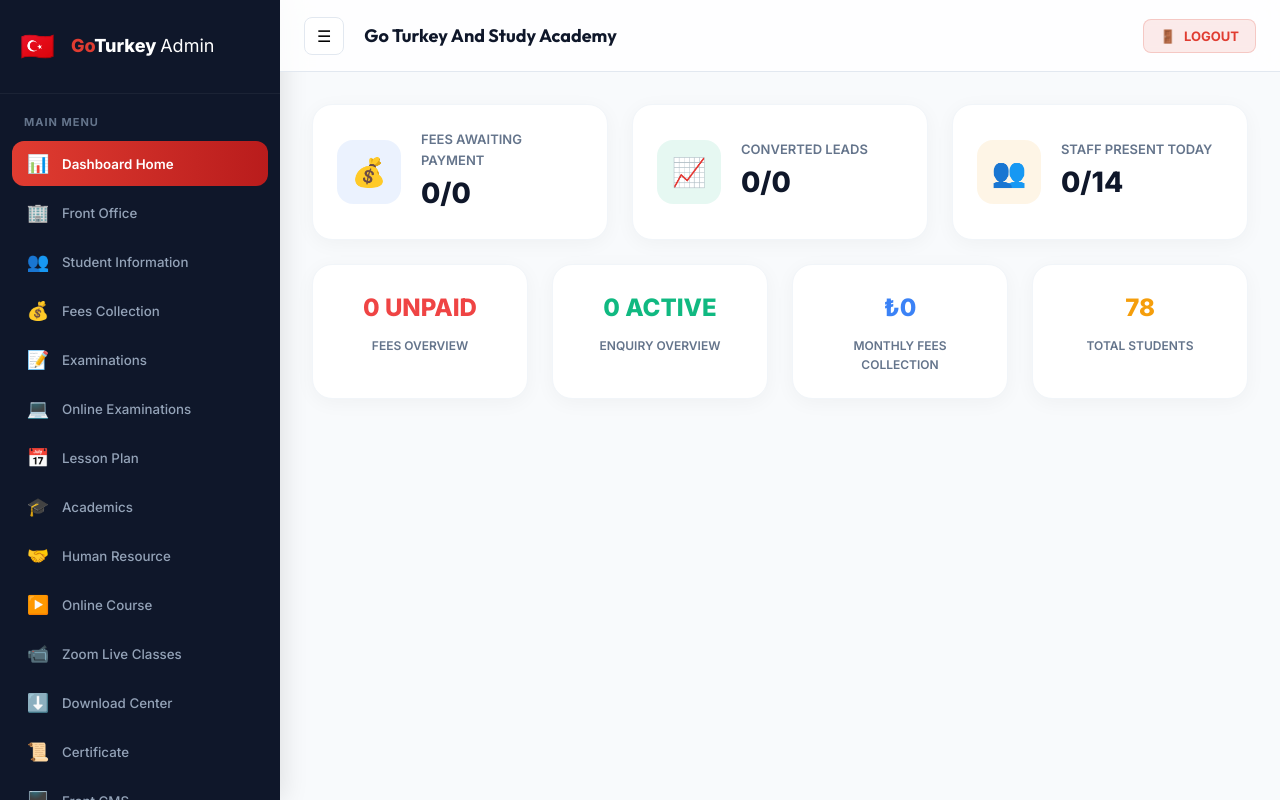
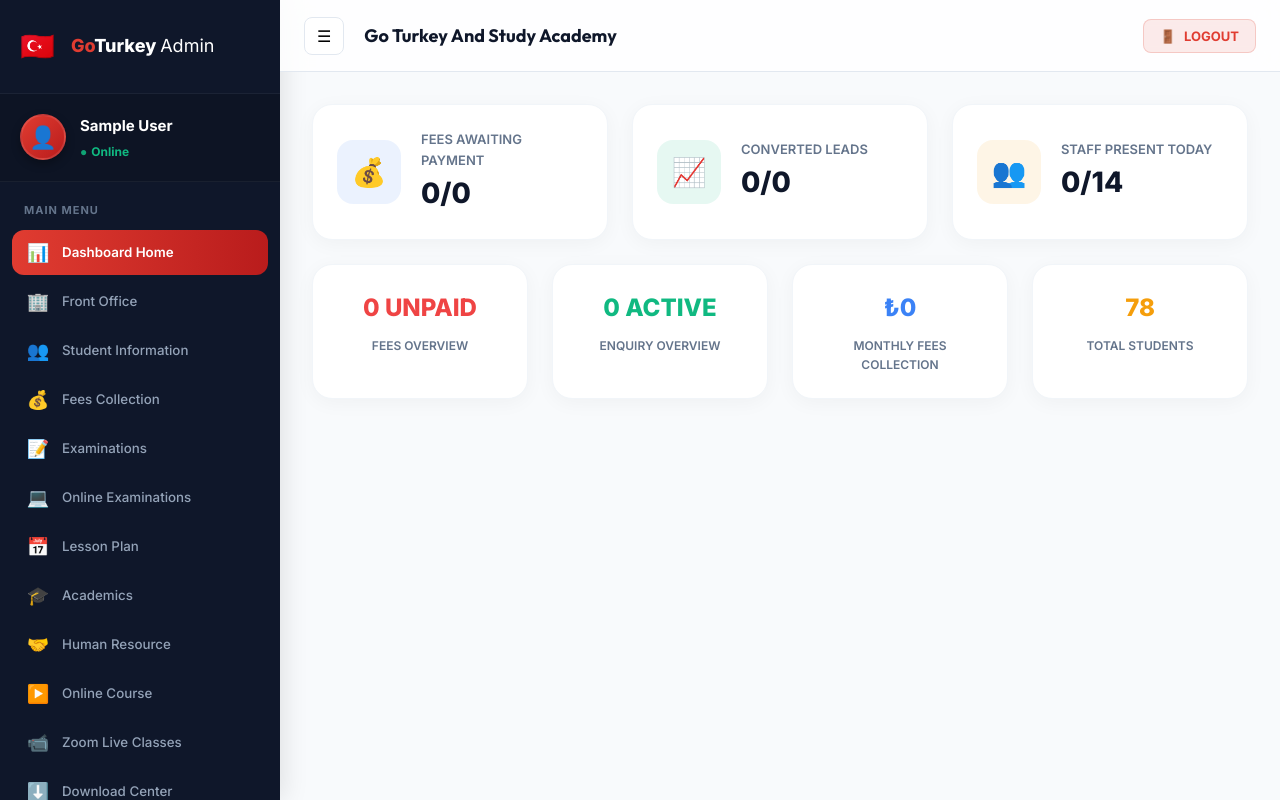
Before and after one commit to MTalhaArif/goturkeyedu, a Next.js app: page /admin/dashboard in a window 1280 px wide. Built offline with nearby package versions, Linux system fonts and the light colour scheme; sample sign-in values are in the browser's storage.

Commit message:
Restore Super Admin profile panel in dashboard sidebar

```diff
--- a/src/app/admin/dashboard/page.js
+++ b/src/app/admin/dashboard/page.js
@@ -431,12 +431,28 @@ export default function AdminDashboard() {
     <div style={{ display: "flex", minHeight: "100vh", background: "#f8fafc", fontFamily: "'Inter', sans-serif" }}>
       <style dangerouslySetInnerHTML={{__html: `
         @keyframes fadeIn { from { opacity: 0; transform: translateY(10px); } to { opacity: 1; transform: translateY(0); } }
+        @keyframes pulse { 0% { opacity: 1; } 50% { opacity: 0.4; } 100% { opacity: 1; } }
       `}} />
       <div style={{ width: sidebarOpen ? 280 : 80, background: "#0f172a", color: "#94a3b8", display: "flex", flexDirection: "column", transition: "width 0.3s", flexShrink: 0, position: "sticky", top: 0, height: "100vh", overflow: "hidden", boxShadow: "4px 0 24px rgba(0,0,0,0.1)" }}>
         <div style={{ padding: "24px 20px", display: "flex", alignItems: "center", gap: 16, borderBottom: "1px solid rgba(255,255,255,0.05)" }}>
           <div style={{ fontSize: 28, flexShrink: 0 }}>🇹🇷</div>
           {sidebarOpen && <div style={{ color: "white", fontWeight: 800, fontSize: 18, whiteSpace:"nowrap" }}><span style={{ color: "#E03C31" }}>Go</span>Turkey <span style={{ fontWeight: 400 }}>Admin</span></div>}
         </div>
+
+        {/* User Panel */}
+        {sidebarOpen && (
+          <div style={{ padding: "20px", display: "flex", alignItems: "center", gap: 14, borderBottom: "1px solid rgba(255,255,255,0.05)", background: "rgba(0,0,0,0.15)" }}>
+            <div style={{ width: 46, height: 46, borderRadius: "50%", background: "linear-gradient(135deg, #E03C31 0%, #b91c1c 100%)", display: "flex", alignItems: "center", justifyContent: "center", fontSize: 22, color: "white", flexShrink: 0, border: "2px solid rgba(255,255,255,0.1)", boxShadow: "0 4px 10px rgba(0,0,0,0.3)" }}>
+              👤
+            </div>
+            <div style={{ overflow: "hidden" }}>
+              <div style={{ color: "white", fontWeight: 700, fontSize: 15, whiteSpace: "nowrap", textOverflow: "ellipsis", overflow: "hidden" }}>{user.name}</div>
+              <div style={{ color: "#10b981", fontSize: 12, fontWeight: 700, marginTop: 4, display: "flex", alignItems: "center", gap: 4 }}>
+                <span style={{ animation: "pulse 2s infinite" }}>●</span> Online
+              </div>
+            </div>
+          </div>
+        )}
         <ul style={{ listStyle: "none", padding: "10px 12px", margin: 0, flex: 1, overflowY: "auto", fontSize: 14 }}>
           {sidebarOpen && <li style={{ padding: "10px 12px", fontSize: 11, fontWeight: 700, color: "#64748b", textTransform: "uppercase", letterSpacing: "1px" }}>Main Menu</li>}
           {SIDEBAR_MENUS.map((menu) => {
```
